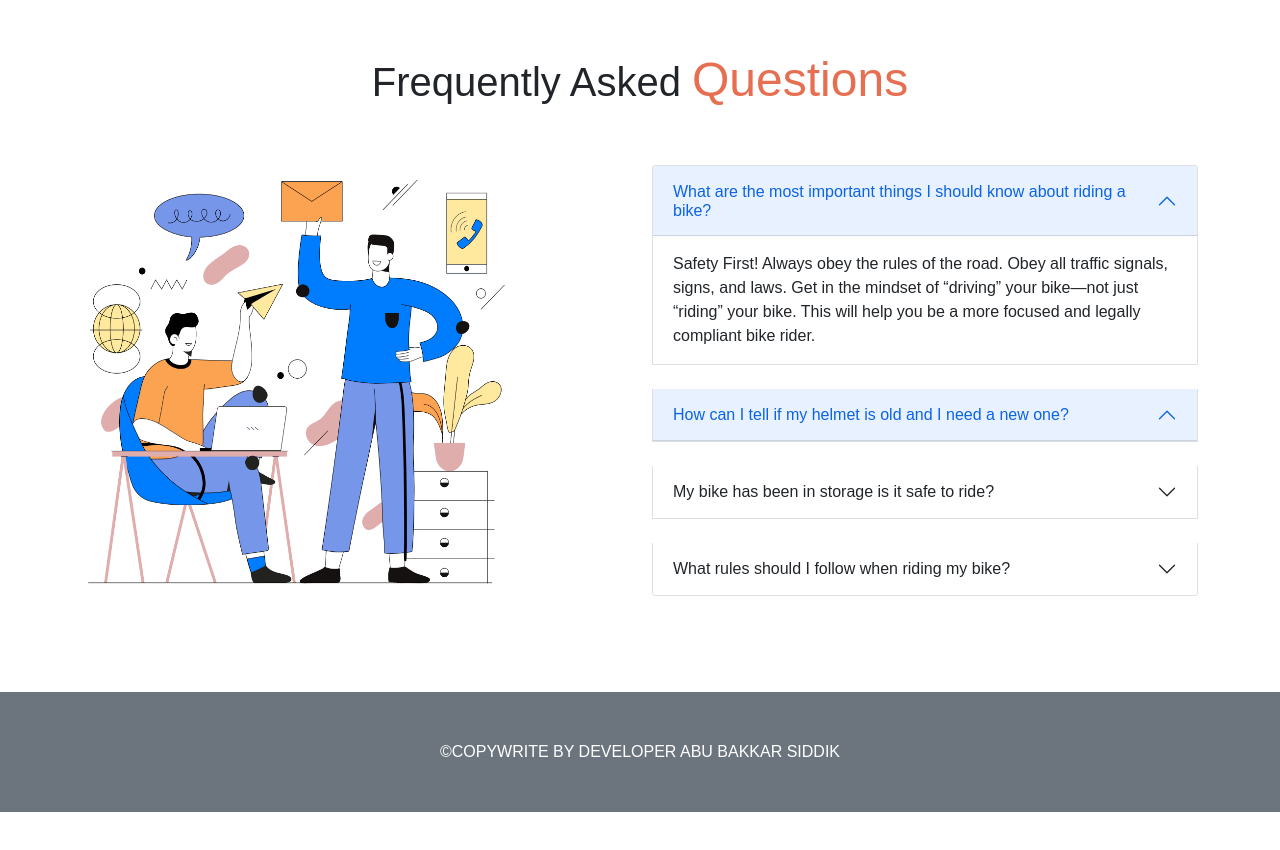
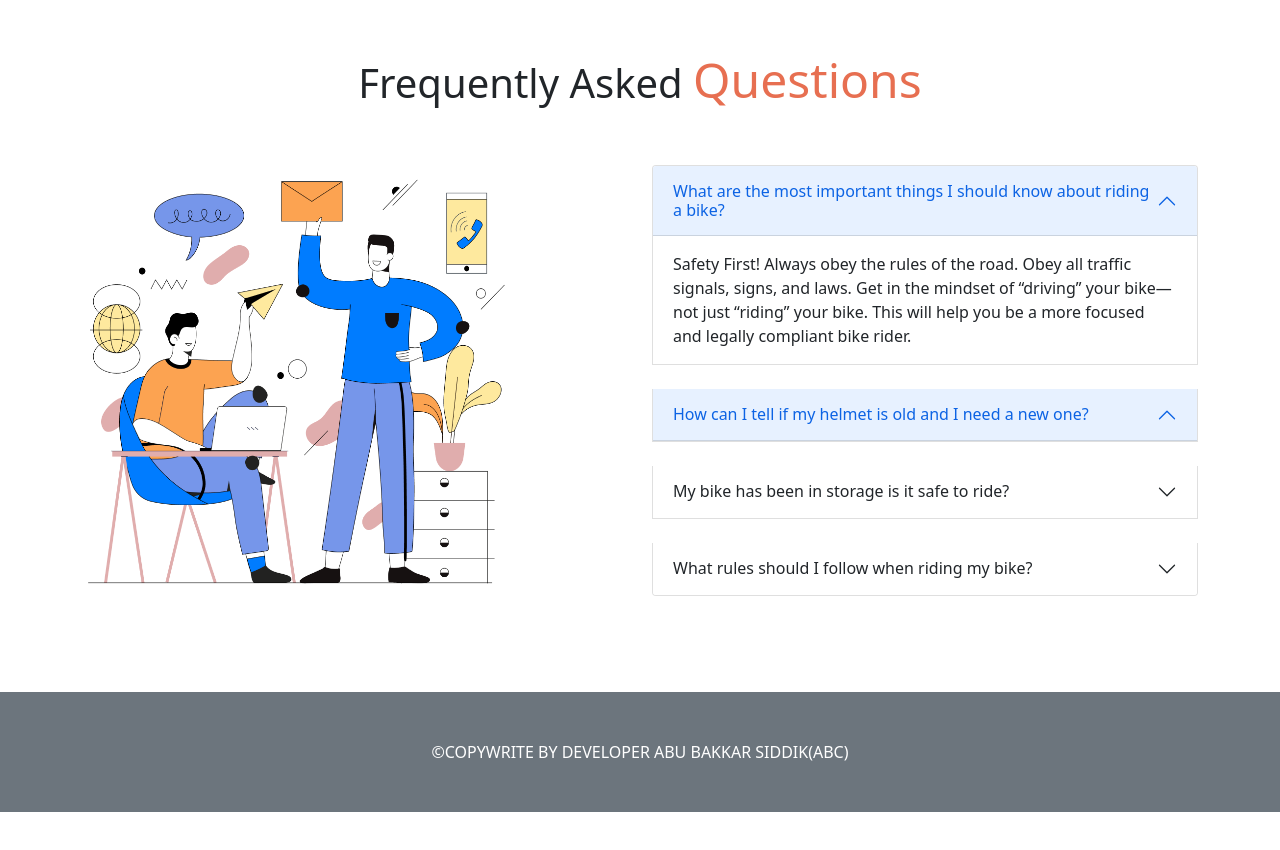
Before and after one commit to shoyan30/Bootstrap-assignment, a plain HTML site: page index.html in a window 1280 px wide. Shown: the part 1846-2696 px from the top of the page. Drawn offline with nearby package versions, Linux system fonts and the light colour scheme.

Commit message:
add shortname

```diff
--- a/index.html
+++ b/index.html
@@ -4,12 +4,12 @@
   <meta charset="UTF-8">
   <meta http-equiv="X-UA-Compatible" content="IE=edge">
   <meta name="viewport" content="width=device-width, initial-scale=1.0">
-
+  <link rel="stylesheet" href="style.css">
   <title>Document</title>
 
   <link href="https://cdn.jsdelivr.net/npm/bootstrap@5.0.2/dist/css/bootstrap.min.css" rel="stylesheet" integrity="sha384-EVSTQN3/azprG1Anm3QDgpJLIm9Nao0Yz1ztcQTwFspd3yD65VohhpuuCOmLASjC" crossorigin="anonymous">
 
-  <link rel="stylesheet" href="style.css">
+
 </head>
 <body>
 </head>
@@ -260,7 +260,7 @@
     </main>
     <footer class="py-5">
         <div class="py-5 text-center text-white bg-secondary ">
-            &copy;COPYWRITE BY DEVELOPER ABU BAKKAR SIDDIK
+            &copy;COPYWRITE BY DEVELOPER ABU BAKKAR SIDDIK(ABC)
         </div>
 
     </footer>
```
